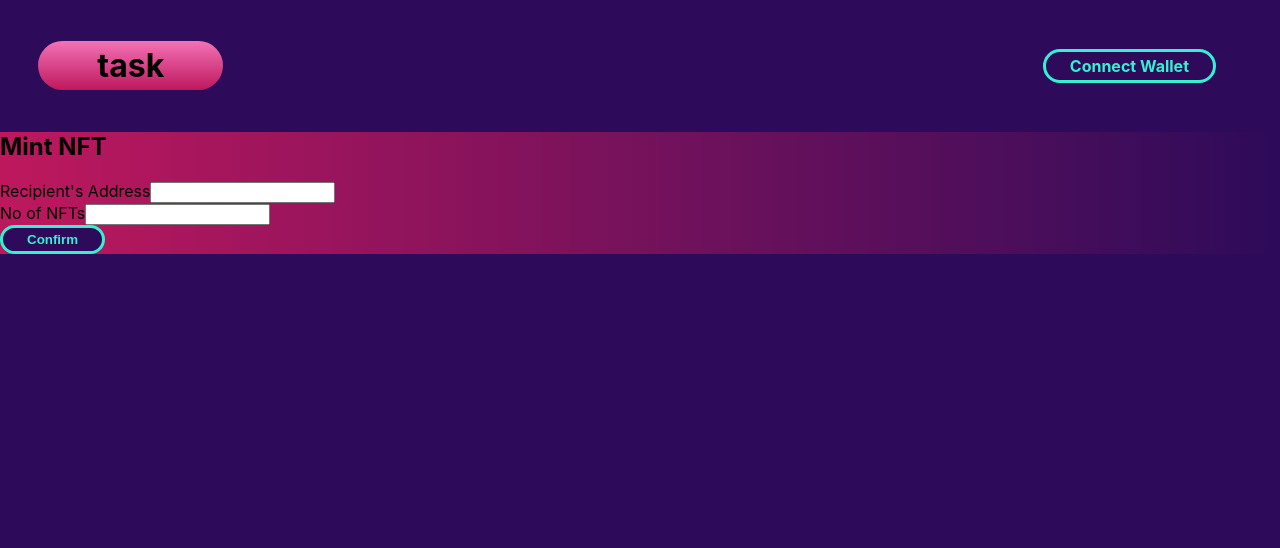
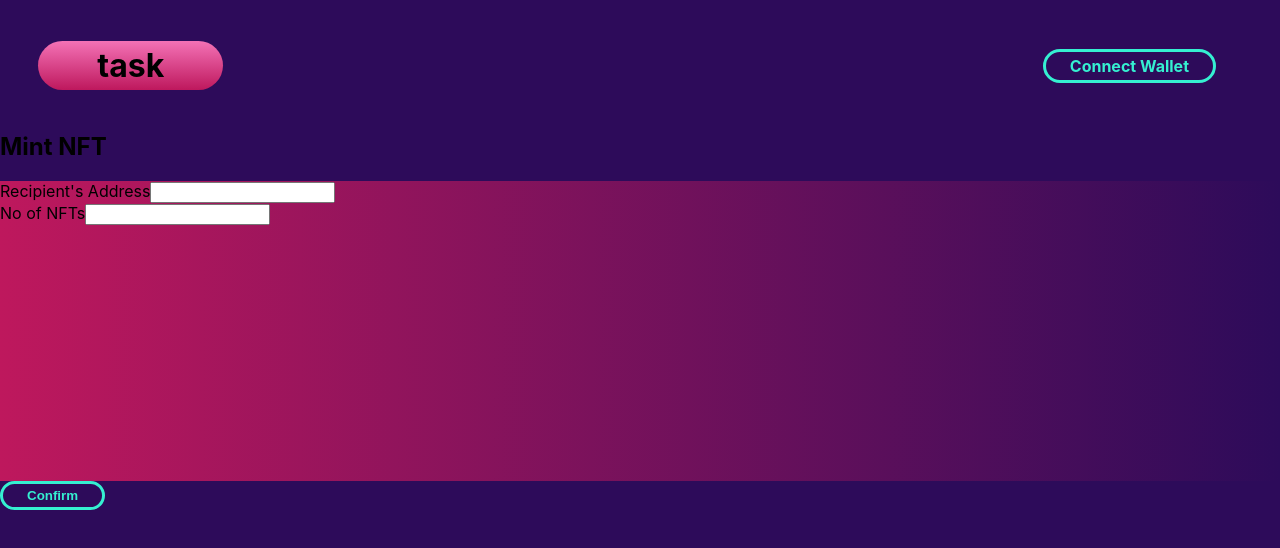
Before and after one commit to george-shammar/NFT-TASK, a React (Create React App) app: page / in a window 1280 px wide. Shown: the top 548 px of the page. Built offline with nearby package versions, Linux system fonts and the light colour scheme.

Commit message:
Set wrapper class

```diff
--- a/src/components/Minter.tsx
+++ b/src/components/Minter.tsx
@@ -2,15 +2,15 @@ import "../styles/minter.css";
 
 const Minter = () => {
     return (
-        <div className="minter">
+        <div className="wrapper fadeInDown">
             <h2>Mint NFT</h2>
-            <form>
+            <div className="minter">
                 <label>Recipient's Address</label>
                 <input /> <br />
                 <label>No of NFTs</label>
                 <input /><br />
-                <button className="confirm-text">Confirm</button>
-            </form>
+            </div>
+            <button className="confirm-text">Confirm</button>
         </div>
     );
 }
--- a/src/styles/minter.css
+++ b/src/styles/minter.css
@@ -1,5 +1,6 @@
 .minter {
     background-image: linear-gradient(to right, rgb(190, 24, 93),  rgba(45, 11, 90));
+    height: 300px;
 }
 
 .confirm-text {
```
